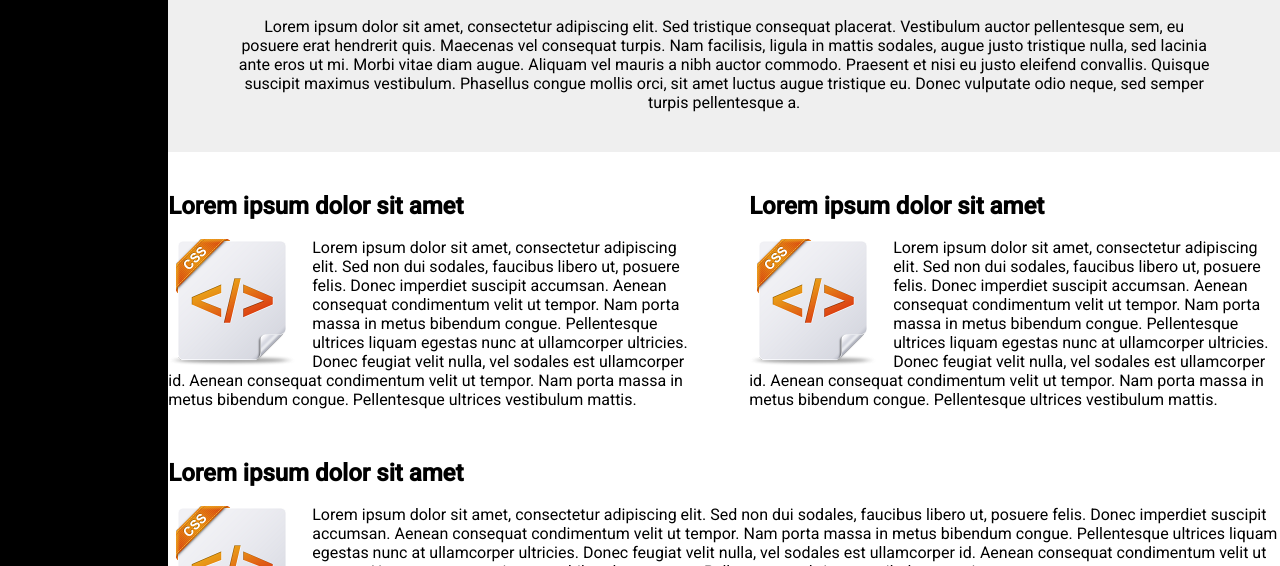
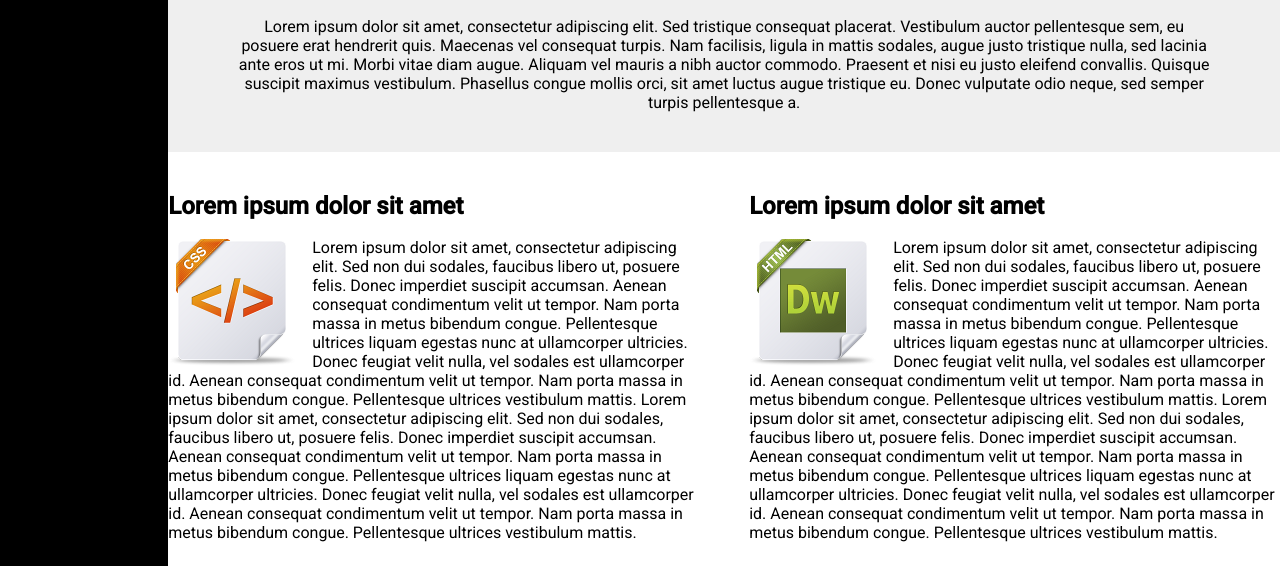
Before and after one commit to kull102/minitest, a plain HTML site: page index.html in a window 1280 px wide. Shown: the part 234-800 px from the top of the page. Drawn offline with Linux system fonts and the light colour scheme.

Commit message:
edit URL link and DONE

```diff
--- a/index.html
+++ b/index.html
@@ -78,18 +78,9 @@
                 liquam egestas nunc at ullamcorper ultricies. Donec feugiat
                 velit nulla, vel sodales est ullamcorper id. Aenean consequat
                 condimentum velit ut tempor. Nam porta massa in metus bibendum
-                congue. Pellentesque ultrices vestibulum mattis.
-              </p>
-            </div>
-
-            <div class="product_card">
-              <h2 class="product_title">Lorem ipsum dolor sit amet</h2>
-              <div class="product_img">
-                <img src="./img/css-icon 1.png" alt="" />
-              </div>
-              <p class="product_desc">
-                Lorem ipsum dolor sit amet, consectetur adipiscing elit. Sed non
-                dui sodales, faucibus libero ut, posuere felis. Donec imperdiet
+                congue. Pellentesque ultrices vestibulum mattis. Lorem ipsum
+                dolor sit amet, consectetur adipiscing elit. Sed non dui
+                sodales, faucibus libero ut, posuere felis. Donec imperdiet
                 suscipit accumsan. Aenean consequat condimentum velit ut tempor.
                 Nam porta massa in metus bibendum congue. Pellentesque ultrices
                 liquam egestas nunc at ullamcorper ultricies. Donec feugiat
@@ -102,11 +93,44 @@
             <div class="product_card">
               <h2 class="product_title">Lorem ipsum dolor sit amet</h2>
               <div class="product_img">
-                <img src="./img/css-icon 1.png" alt="" />
+                <img src="./img/html-icon 1.png" alt="" />
+              </div>
+              <p class="product_desc">
+                Lorem ipsum dolor sit amet, consectetur adipiscing elit. Sed non
+                dui sodales, faucibus libero ut, posuere felis. Donec imperdiet
+                suscipit accumsan. Aenean consequat condimentum velit ut tempor.
+                Nam porta massa in metus bibendum congue. Pellentesque ultrices
+                liquam egestas nunc at ullamcorper ultricies. Donec feugiat
+                velit nulla, vel sodales est ullamcorper id. Aenean consequat
+                condimentum velit ut tempor. Nam porta massa in metus bibendum
+                congue. Pellentesque ultrices vestibulum mattis. Lorem ipsum
+                dolor sit amet, consectetur adipiscing elit. Sed non dui
+                sodales, faucibus libero ut, posuere felis. Donec imperdiet
+                suscipit accumsan. Aenean consequat condimentum velit ut tempor.
+                Nam porta massa in metus bibendum congue. Pellentesque ultrices
+                liquam egestas nunc at ullamcorper ultricies. Donec feugiat
+                velit nulla, vel sodales est ullamcorper id. Aenean consequat
+                condimentum velit ut tempor. Nam porta massa in metus bibendum
+                congue. Pellentesque ultrices vestibulum mattis.
+              </p>
+            </div>
+
+            <div class="product_card">
+              <h2 class="product_title">Lorem ipsum dolor sit amet</h2>
+              <div class="product_img">
+                <img src="./img/url-icon 1.png" alt="" />
               </div>
               <span class="product_desc">
                 Lorem ipsum dolor sit amet, consectetur adipiscing elit. Sed non
                 dui sodales, faucibus libero ut, posuere felis. Donec imperdiet
+                suscipit accumsan. Aenean consequat condimentum velit ut tempor.
+                Nam porta massa in metus bibendum congue. Pellentesque ultrices
+                liquam egestas nunc at ullamcorper ultricies. Donec feugiat
+                velit nulla, vel sodales est ullamcorper id. Aenean consequat
+                condimentum velit ut tempor. Nam porta massa in metus bibendum
+                congue. Pellentesque ultrices vestibulum mattis. Lorem ipsum
+                dolor sit amet, consectetur adipiscing elit. Sed non dui
+                sodales, faucibus libero ut, posuere felis. Donec imperdiet
                 suscipit accumsan. Aenean consequat condimentum velit ut tempor.
                 Nam porta massa in metus bibendum congue. Pellentesque ultrices
                 liquam egestas nunc at ullamcorper ultricies. Donec feugiat
```
